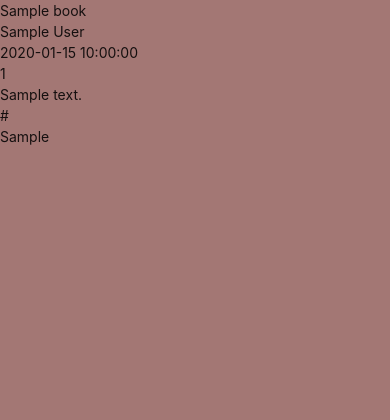
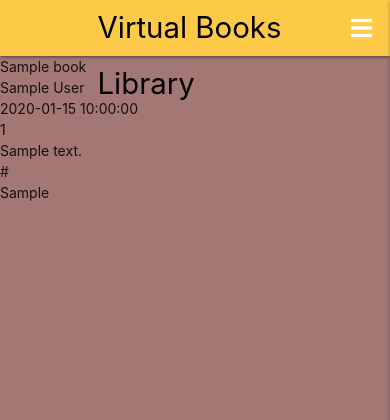
Before and after one commit to VKirijanova/Virtual-Books-Library-MS3-, a Python web app: template templates/books.html in a window 390 px wide. Shown: the top 420 px of the page. Run offline with Jinja, Linux system fonts and the light colour scheme; the template is opened without the code that fills it: most values are stand-ins (such as "Sample title", 1, 10 or a date in 2020); some libraries are stand-ins or nearby versions.

Commit message:
add navbar and mobile sidenav

```diff
--- a/static/css/style.css
+++ b/static/css/style.css
@@ -1,3 +1,12 @@
 body {
     background-color: #A37774;
 }
+
+.nav-wrapper {
+    background-color: #FCCA46;
+    text-shadow: 2px, 2px, 2px rgba(0, 0, 0, 0,5);
+}
+
+.sidenav {
+    background-color: #FCCA46;
+}
--- a/static/js/script.js
+++ b/static/js/script.js
@@ -0,0 +1,3 @@
+$(document).ready(function(){
+    $('.sidenav').sidenav({edge: "right"});
+  });
--- a/templates/base.html
+++ b/templates/base.html
@@ -13,6 +13,37 @@
     <title>Books List</title>
 </head>
 <body>
+
+    <header>
+        <nav>
+            <div class="nav-wrapper text-shadow">
+                <a href="{{ url_for('get_books') }}" class="brand-logo black-text text-darken-2">Virtual Books Library</a>
+                <a href="#" data-target="mobile-demo" class="sidenav-trigger right"><i class="fas fa-bars"></i></a>
+                <ul class="right hide-on-med-and-down">
+                    <li><a href="{{ url_for('get_books') }}" class="black-text text-darken-2">Home</a></li>
+                    <li><a href="#" class="black-text text-darken-2">Profile</a></li>
+                    <li><a href="#" class="black-text text-darken-2">Add New Book</a></li>
+                    <li><a href="#" class="black-text text-darken-2">Add New Book Style</a></li>
+                    <li><a href="#" class="black-text text-darken-2">Log In</a></li>
+                    <li><a href="#" class="black-text text-darken-2">Log Out</a></li>
+                    <li><a href="#" class="black-text text-darken-2">Register</a></li>
+                </ul>
+            </div>
+        </nav>
+
+                <ul class="sidenav" id="mobile-demo">
+                    <li><h4 class="center-align">Virtual Books Library</h4></li>
+                    <li><a href="{{ url_for('get_books') }}" class="black-text text-darken-2">Home</a></li>
+                    <li><a href="#" class="black-text text-darken-2">Profile</a></li>
+                    <li><a href="#" class="black-text text-darken-2">Add New Book</a></li>
+                    <li><a href="#" class="black-text text-darken-2">Add New Book Style</a></li>
+                    <li><a href="#" class="black-text text-darken-2">Log In</a></li>
+                    <li><a href="#" class="black-text text-darken-2">Log Out</a></li>
+                    <li><a href="#" class="black-text text-darken-2">Register</a></li>
+                </ul>
+    </header>
+
+
     {% block main_page %}
     {% endblock %}
 
```
